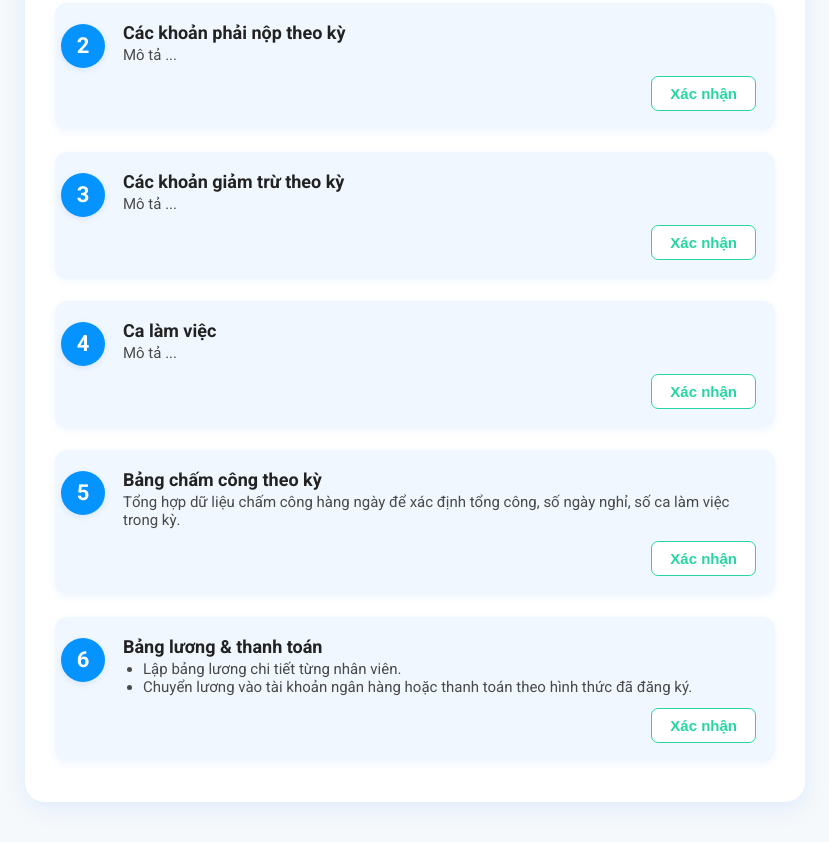
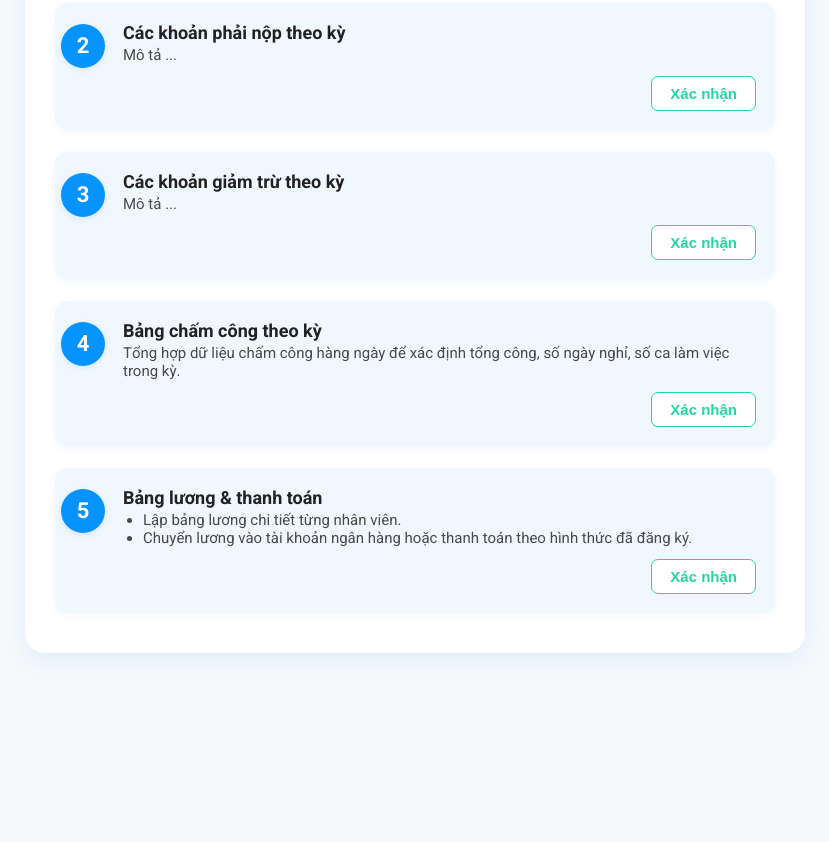
Before and after one commit to QuanHoang5202/Interface-testing-room, a plain HTML site: page index.html in a window 1280 px wide. Shown: the part 306-1148 px from the top of the page, without its empty margins (225-1054 px from the left). After the commit the page ends 999 px from the top, so only its background shows below. Drawn offline with Linux system fonts and the light colour scheme.

Commit message:
Cap nhat giao dien Cham Cong & Tinh Luong

```diff
--- a/index.html
+++ b/index.html
@@ -59,8 +59,10 @@
       <div class="section" id="section-4">
         <div class="section-number" id="number-4">4</div>
         <div class="section-content">
-          <div class="section-title">Ca làm việc</div>
-          <div class="section-desc">Mô tả ...</div>
+          <div class="section-title">Bảng chấm công theo kỳ</div>
+          <div class="section-desc">
+            Tổng hợp dữ liệu chấm công hàng ngày để xác định tổng công, số ngày nghỉ, số ca làm việc trong kỳ.
+          </div>
           <div class="section-actions">
             <button class="btn confirm" onclick="confirmStep(4, this)">Xác nhận</button>
             <button class="btn detail">Xem chi tiết</button>
@@ -74,23 +76,6 @@
       <div class="section" id="section-5">
         <div class="section-number" id="number-5">5</div>
         <div class="section-content">
-          <div class="section-title">Bảng chấm công theo kỳ</div>
-          <div class="section-desc">
-            Tổng hợp dữ liệu chấm công hàng ngày để xác định tổng công, số ngày nghỉ, số ca làm việc trong kỳ.
-          </div>
-          <div class="section-actions">
-            <button class="btn confirm" onclick="confirmStep(5, this)">Xác nhận</button>
-            <button class="btn detail">Xem chi tiết</button>
-          </div>
-          <div class="confirm-message" id="confirm-message-5" style="display:none;">
-            <span class="checkmark">✔</span> Đã hoàn thành bước này
-          </div>
-        </div>
-      </div>
-
-      <div class="section" id="section-6">
-        <div class="section-number" id="number-6">6</div>
-        <div class="section-content">
           <div class="section-title">Bảng lương & thanh toán</div>
           <div class="section-desc">
             <ul>
@@ -100,10 +85,10 @@
           </div>
           <div class="section-actions">
             <button class="btn excel special" id="btn-salary-lock">Tiền lương & xác vào bảng chấm công</button>
-            <button class="btn confirm" onclick="confirmStep(6, this)">Xác nhận</button>
+            <button class="btn confirm" onclick="confirmStep(5, this)">Xác nhận</button>
             <button class="btn detail">Xem bảng lương</button>
           </div>
-          <div class="confirm-message" id="confirm-message-6" style="display:none;">
+          <div class="confirm-message" id="confirm-message-5" style="display:none;">
             <span class="checkmark">✔</span> Đã hoàn thành bước này
           </div>
         </div>
@@ -129,9 +114,9 @@
       document.getElementById('confirm-message-' + step).style.display = 'flex';
       btn.classList.add('confirmed');
       btn.innerText = 'Đã xác nhận';
-      // Đặc biệt cho bước 5: sau khi xác nhận thì enable nút Tiền lương & xác vào bảng chấm công ở bước 6
-      if (step === 5) {
-        document.getElementById('section-6').classList.add('salary-step-ready');
+      // Đặc biệt cho bước 4: sau khi xác nhận thì enable nút Tiền lương & xác vào bảng chấm công ở bước 5
+      if (step === 4) {
+        document.getElementById('section-5').classList.add('salary-step-ready');
       }
     }
     function showStepError() {
```
